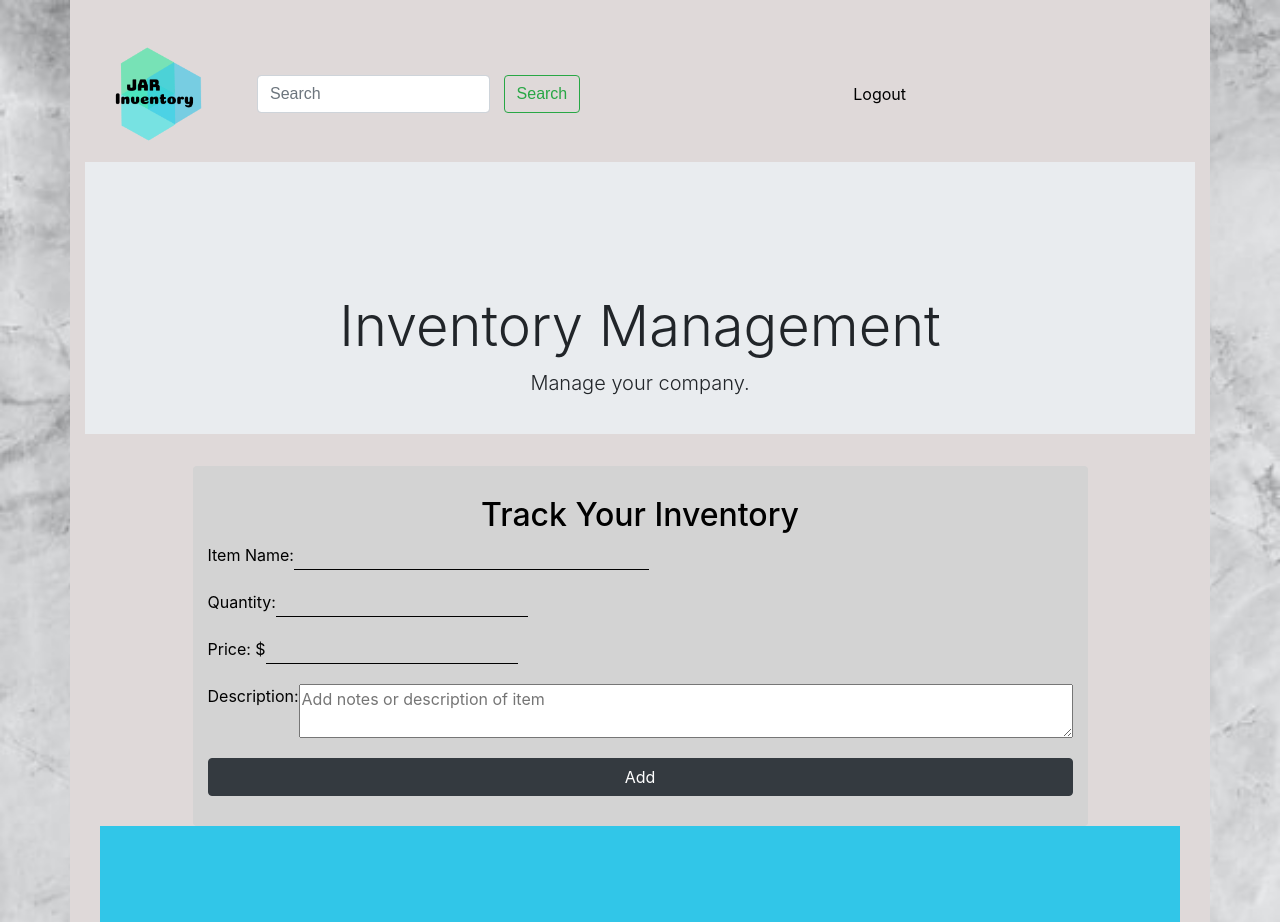
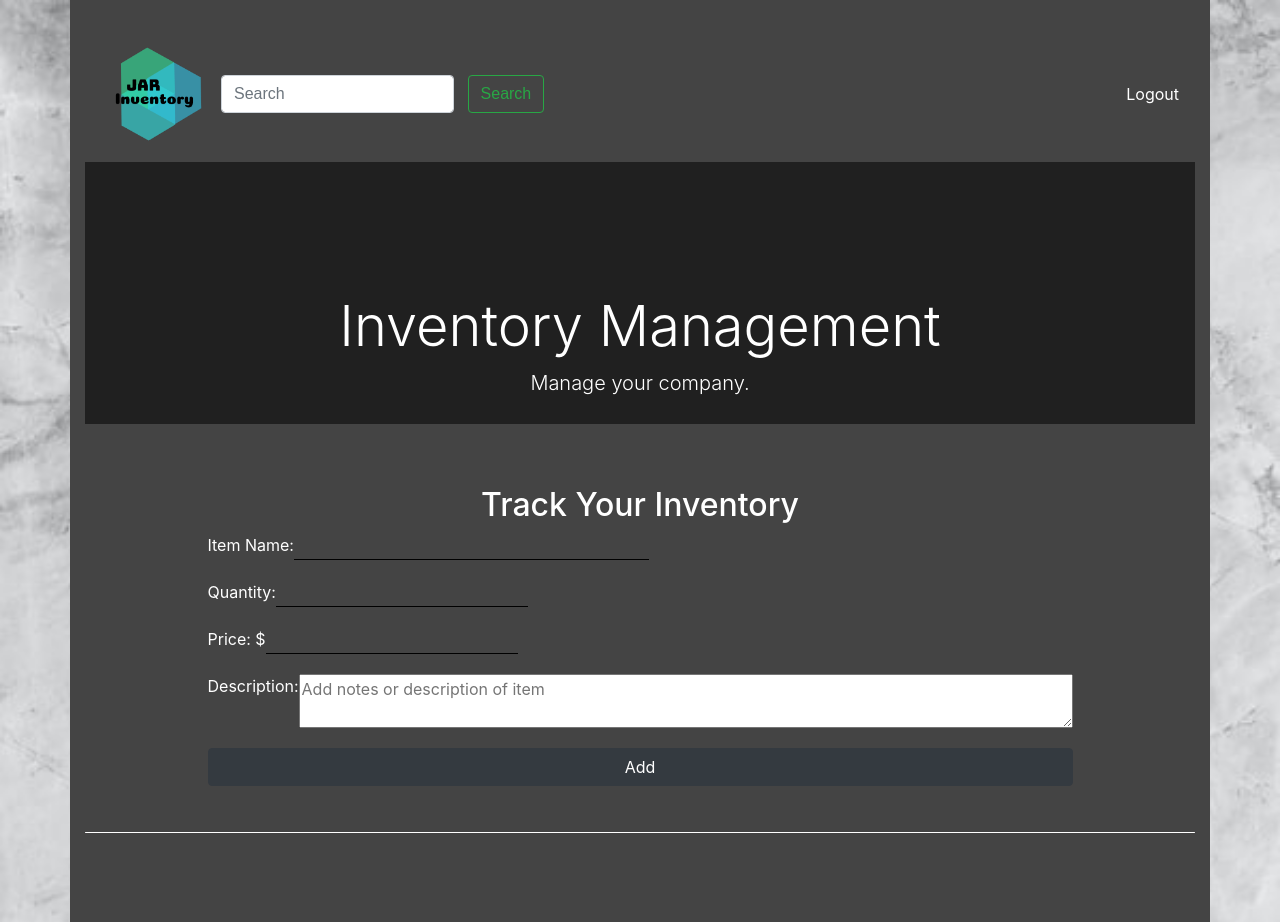
Before and after one commit to roseannenguyen/Business-Inventory, a website: page public/members.html in a window 1280 px wide. Shown: the top 922 px of the page. Drawn offline with nearby package versions, Linux system fonts and the light colour scheme; no server answers; a web font is replaced by a local one.

Commit message:
cleaned page

```diff
--- a/public/members.html
+++ b/public/members.html
@@ -5,6 +5,9 @@
     <title>Passport Authentication</title>
     <meta charset="UTF-8">
     <meta name="viewport" content="width=device-width, initial-scale=1, shrink-to-fit=no">
+    <link rel="preconnect" href="https://fonts.gstatic.com">
+    <link href="https://fonts.googleapis.com/css2?family=Calistoga&family=Lobster&display=swap" rel="stylesheet">
+
     <link rel="stylesheet" href="https://maxcdn.bootstrapcdn.com/bootstrap/4.0.0/css/bootstrap.min.css"
         integrity="sha384-Gn5384xqQ1aoWXA+058RXPxPg6fy4IWvTNh0E263XmFcJlSAwiGgFAW/dAiS6JXm" crossorigin="anonymous">
     <link href="stylesheets/style.css" rel="stylesheet">
@@ -34,21 +37,17 @@
                     aria-controls="navbarTogglerDemo03" aria-expanded="false" aria-label="Toggle navigation">
                     <span class="navbar-toggler-icon"></span>
                 </button>
-                <a class="navbar-brand" href="#"><span class="member-name"></span></a>
 
                 <div class="collapse navbar-collapse" id="navbarTogglerDemo03">
-
-
-
-                    <form class="form-inline my-2 my-lg-0">
+                    <form class="form-inline my-2 my-lg-0 float-right">
                         <input class="form-control mr-sm-2" type="search" placeholder="Search" aria-label="Search">
-
                         <button class="btn btn-outline-success my-2 my-sm-0" type="submit">Search</button>
+                        <!-- <a class="navbar-brand" href="#"><span class="member-name"></span></a> -->
 
                     </form>
-                    <ul class="navbar-nav mr-auto mt-2 mt-lg-0">
+                    <ul class="navbar-nav mt-2 mt-lg-0">
 
-                        <li><a class="nav-item active" style="color:black" href="/logout">
+                        <li><a class="nav-item active" style="color:white" href="/logout">
                                 Logout
                             </a></li>
                     </ul>
@@ -89,6 +88,9 @@
                     </div>
                 </div>
             </div>
+
+                <hr class="rounded">
+
             <div class="col-md">
                 <div id="inventoryTableContainer"
                     class="row h-100 align-items-center justify-content-center text-center">
--- a/public/stylesheets/style.css
+++ b/public/stylesheets/style.css
@@ -14,7 +14,7 @@ form.login {
 }
 
 #mainContainer {
-    background-color: #dfd9d9;
+    background-color: #444444;
 }
 
 
@@ -23,7 +23,7 @@ form.login {
 }
 
 #navContainer, footer, .navbar{
-    background-color: #dfd9d9;
+    background-color: #444444;
     max-width: 100%;
 }
 
@@ -61,24 +61,27 @@ select.form-control:focus {
 
 
 #navContainer, footer{
-    padding: 5px 10px;
-    background-color: #dfd9d9;
+    padding: 5px 5px;
+    background-color: #444444;
     max-width: 100%;
 }
 
 
 #footerContainer, #bodyContainer{
-    background-color:#dfd9d9;
+    background-color:#444444;
     max-width: 100%;
     text-align: center;
 }
 
 .jumbotron {
-
-    padding-bottom: 20px;
+    padding-bottom: 10px;
     text-align: center;
+    background-color: #202020;
 }
 
+.member-name {
+    color: rgb(0, 197, 204);
+}
 
 .icon {
     display: inline-block;
@@ -95,7 +98,7 @@ select.form-control:focus {
   padding-bottom: 100px;
   margin-left: auto;
   margin-right: auto;
-  background-color: #31c6e8;
+  background-color: #444444;
 
 }
 
@@ -108,7 +111,7 @@ select.form-control:focus {
 }
 
 .bg-custom {
-     background-color: lightgrey ;
+     background-color: 444444 ;
     color: black;
     padding-top: 30px;
     padding-bottom: 30px;
@@ -147,14 +150,14 @@ width: 100%;
 
 
 .navbar-brand {
-    padding: 10px;
+    padding: 10px 0px 0px 100px;
     font-size: 30px;
     font-family: 'Avantgarde', sans-serif;
-    color: rgb(0, 65, 51);
+    color: white;
 }
 
 hr.rounded {
-  border-top: 2px solid #bbb;
+  border-top: 1px solid white;
   border-radius: 1px;
 }
 
@@ -179,3 +182,7 @@ hr.rounded {
             padding: 2px 3px;
             text-align: center;
         }
+
+.container {
+    color: white;
+}
```
Also changed, not shown: public/login.html (+0 -4 lines).
